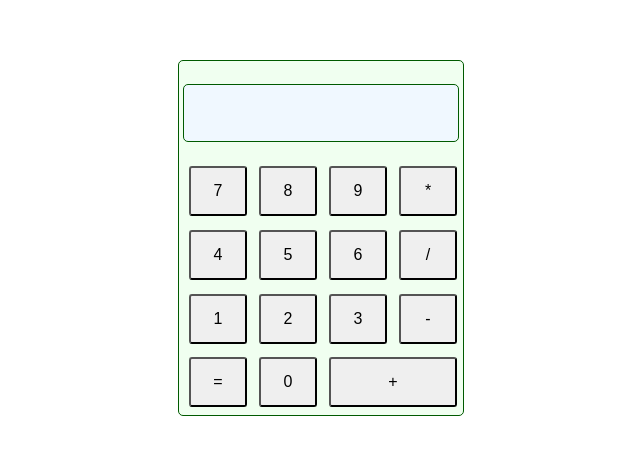
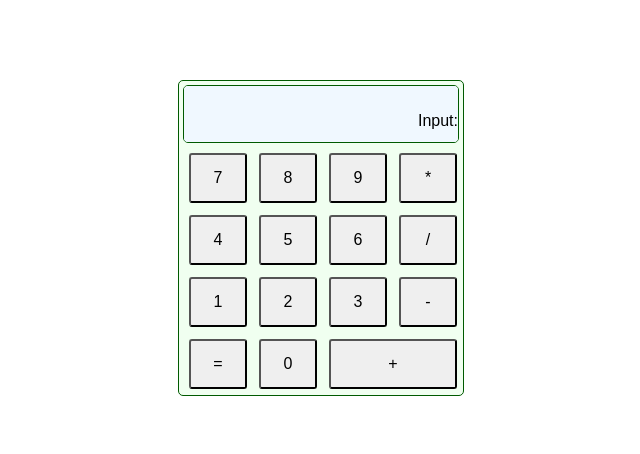
Before and after one commit to S1ealth/React-Calculator, a React (Create React App) app: page / in a window 1280 px wide. Shown: the part 162-616 px from the top of the page, without its empty margins (319-959 px from the left). Built offline with nearby package versions, Linux system fonts and the light colour scheme.

Commit message:
Add sum handler

```diff
--- a/src/App.js
+++ b/src/App.js
@@ -10,7 +10,6 @@ class Button extends Component {
   )}
 }
 
-const regexInput = /\d/
 class App extends Component {
   state = {
     input: '',
@@ -20,11 +19,22 @@ class App extends Component {
   }
 
   handleClick = (event) => {
-    console.log(event.target.value)
-    if (event.target.value.match(regexInput)) {
+
+    if (event.target.value.match(/\d/)) {
+
       this.setState({
         input: this.state.input + event.target.value
       })
+
+    } else if (event.target.value === "+") {
+
+      console.log('hey')
+      this.setState({
+        number1: this.state.input,
+        result: this.state.result + parseInt(this.state.input, 10),
+        input: ''
+      })
+
     }
   }
 
@@ -32,9 +42,10 @@ class App extends Component {
   render() {
     return (
       <div className="container">
-          <h3 className="result">
-              {this.state.input}
-          </h3>
+          <div className="result">
+              <p>Input: {this.state.input}</p>
+              <p>Result: {this.state.result}</p>
+          </div>
           {numbers.map(item =>
 
                         <Button
```
